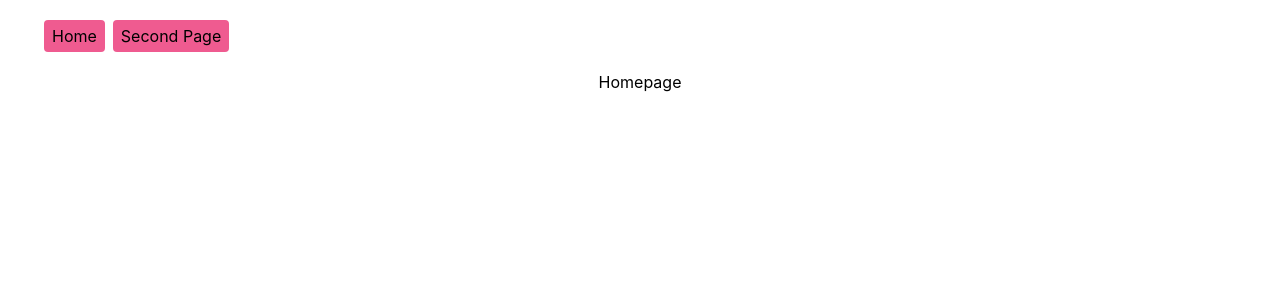
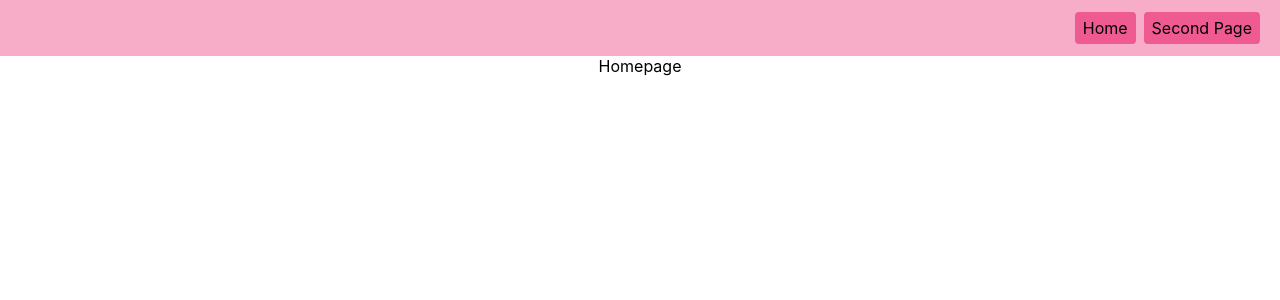
Before and after one commit to erickruiz29/website-react-ts, a React (Create React App) app: page / in a window 1280 px wide. Shown: the top 300 px of the page. Built offline with nearby package versions, Linux system fonts and the light colour scheme.

Commit message:
more styling

```diff
--- a/src/_settings.colors.scss
+++ b/src/_settings.colors.scss
@@ -1,5 +1,6 @@
 html {
   --color-primary: #ef5b90;
+  --color-primary-50: #{transparentize(#ef5b90, .50)};
   --surfaces-bg-1: #ffffff;
   --surfaces-fg: #000000;
 }
--- /dev/null
+++ b/src/components/layout/Layout.scss
@@ -0,0 +1,4 @@
+header {
+  width: 100%;
+  background: var(--color-primary-50);
+}
--- a/src/components/layout/Layout.tsx
+++ b/src/components/layout/Layout.tsx
@@ -1,17 +1,19 @@
-import {PropsWithChildren} from "react";
+import {Fragment, PropsWithChildren} from "react";
 import {NavigationMenu} from "./NavigationMenu";
 
-export interface LayoutProps {
+import "./Layout.scss";
 
-}
+export interface LayoutProps {}
 
 export function Layout(props: PropsWithChildren<LayoutProps>) {
     return (
-        <div>
-            <NavigationMenu />
+        <Fragment>
+            <header>
+                <NavigationMenu />
+            </header>
             <main>
                 {props.children}
             </main>
-        </div>
+        </Fragment>
     )
 }
--- a/src/components/layout/NavigationMenu.scss
+++ b/src/components/layout/NavigationMenu.scss
@@ -4,14 +4,22 @@
     display: flex;
     flex-direction: row;
     list-style: none;
+    margin: 0;
+    padding: 8px 16px;
 
     li {
+      align-items: center;
+      justify-content: center;
       margin: 4px;
       padding: 4px 8px;
       border-radius: 4px;
       line-height: 150%;
       font-size: 16px;
       background-color: var(--color-primary);
+
+      &:first-of-type {
+        margin-left: auto;
+      }
 
       a {
         color: var(--surfaces-fg);
--- a/src/index.scss
+++ b/src/index.scss
@@ -1,3 +1,4 @@
+
 body {
   margin: 0;
   font-family: -apple-system, BlinkMacSystemFont, 'Segoe UI', 'Roboto', 'Oxygen',
```
